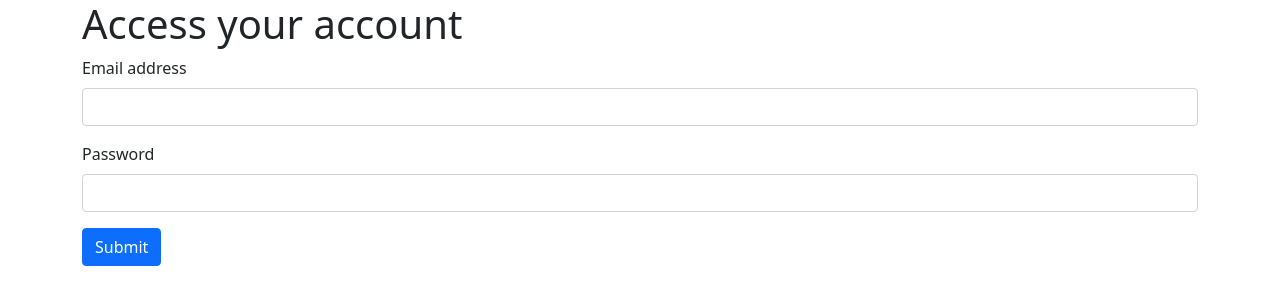
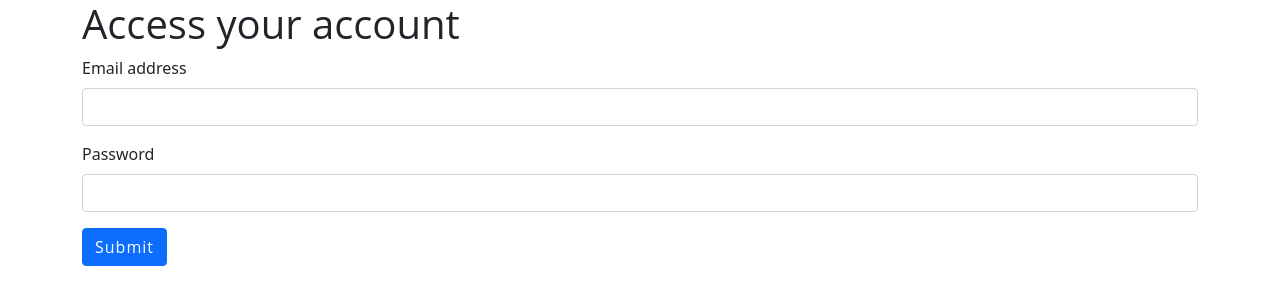
Before and after one commit to redsprites/A7Final, a website: page assets/html/signin.html in a window 1280 px wide. Drawn offline with nearby package versions, Linux system fonts and the light colour scheme; files that its build step writes are made by us from their sources.

Commit message:
Adding css sheets to signup and signin

```diff
--- a/assets/html/signin.html
+++ b/assets/html/signin.html
@@ -3,10 +3,10 @@
   <head>
     <meta charset="utf-8">
     <meta name="viewport" content="width=device-width, initial-scale=1">
-
+	<link href="assets/css/styles.css" rel="stylesheet" type="text/css">
     <!-- Bootstrap CSS -->
     <link href="https://cdn.jsdelivr.net/npm/bootstrap@5.1.3/dist/css/bootstrap.min.css" rel="stylesheet" integrity="sha384-1BmE4kWBq78iYhFldvKuhfTAU6auU8tT94WrHftjDbrCEXSU1oBoqyl2QvZ6jIW3" crossorigin="anonymous">
-	<link href="assets/css/style.css" rel="stylesheet" type="text/css">
+
     <title>Access account</title>
   </head>
   <body>
```
Also changed, not shown: assets/html/signup.html (+1 -1 lines).
